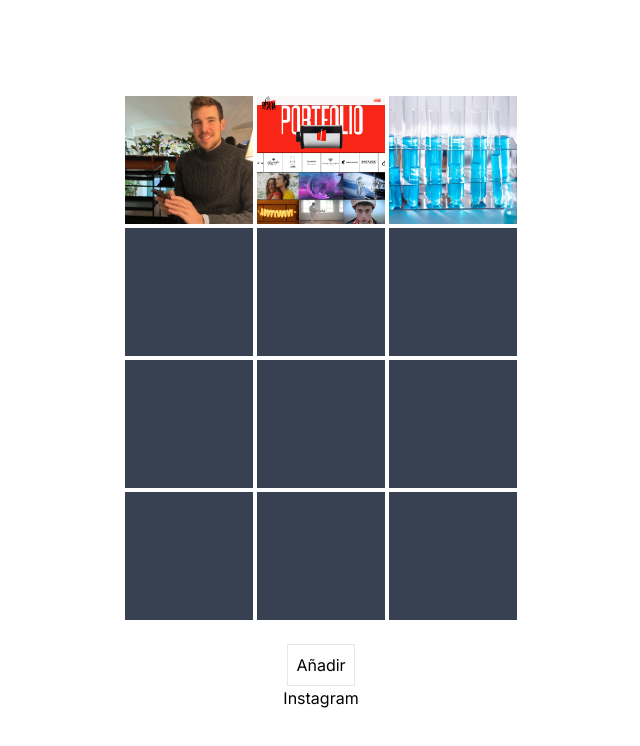
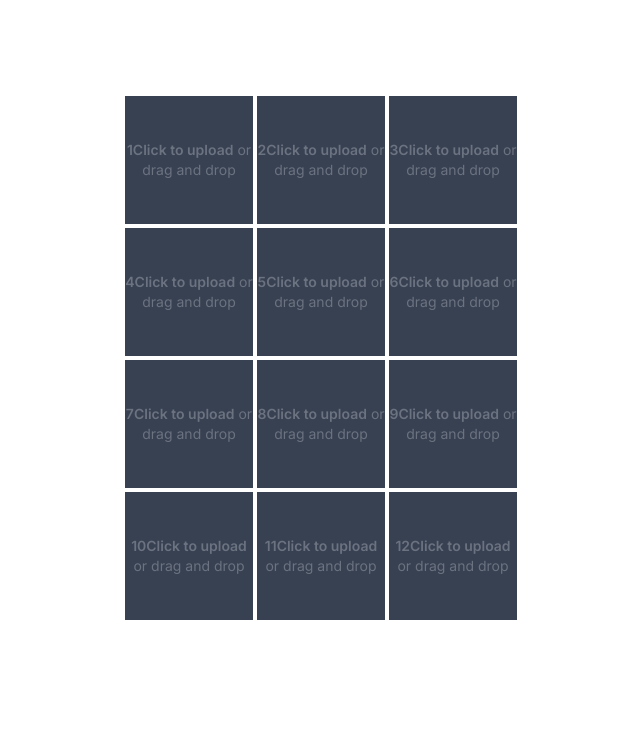
Before and after one commit to soyjaimefm/ig-planner, a Next.js app: page / in a window 1280 px wide. Shown: the top 746 px of the page, without its empty margins (319-959 px from the left). Built offline with nearby package versions, Linux system fonts and the light colour scheme; no server answers.

Commit message:
New feed img component

```diff
--- a/app/auth/page.tsx
+++ /dev/null
@@ -1,10 +0,0 @@
-import Link from "next/link";
-
-export default function AuthPage() {
-  return (
-    <main className="flex min-h-screen flex-col items-center justify-between py-24">
-
-      <Link href={`https://api.instagram.com/oauth/authorize?client_id=${process.env.NEXT_PUBLIC_INSTAGRAM_ID}&redirect_uri=${'https://ig-planner-beta.vercel.app/'}&scope=${'user_profile,user_media'}&response_type=code`}>Instagram</Link>
-    </main>
-  );
-}
--- a/app/page.tsx
+++ b/app/page.tsx
@@ -1,37 +1,23 @@
-import Image from "next/image";
-import Link from "next/link";
+import FeedImg from "@/components/feedImg";
 
 export default function Home() {
   return (
     <main className="flex min-h-screen flex-col items-center justify-between py-24">
-
-      {/* <iframe
-        src={`https://api.instagram.com/oauth/authorize?client_id=${process.env.NEXT_PUBLIC_INSTAGRAM_ID}&redirect_uri=${'https://ig-planner-beta.vercel.app/'}&scope=${'user_profile,user_media'}&response_type=code`}
-        allowFullScreen
-      /> */}
       <div className="grid grid-cols-3 gap-1">
-        <div className="bg-gray-700 size-32">
-          <img className="aspect-square object-cover" src="/jaimefm-3.jpeg" alt="" />
-        </div>
-        <div className="bg-gray-700 size-32">
-          <img className="aspect-square object-cover" src="/lapicara-web.png" alt="" />
-        </div>
-        <div className="bg-gray-700 size-32">
-          <img className="aspect-square object-cover" src="/testing-image.jpg" alt="" />
-        </div>
-        <div className="bg-gray-700 size-32"></div>
-        <div className="bg-gray-700 size-32"></div>
-        <div className="bg-gray-700 size-32"></div>
-        <div className="bg-gray-700 size-32"></div>
-        <div className="bg-gray-700 size-32"></div>
-        <div className="bg-gray-700 size-32"></div>
-        <div className="bg-gray-700 size-32"></div>
-        <div className="bg-gray-700 size-32"></div>
-        <div className="bg-gray-700 size-32"></div>
+        <FeedImg index={1} />
+        <FeedImg index={2} />
+        <FeedImg index={3} />
+        <FeedImg index={4} />
+        <FeedImg index={5} />
+        <FeedImg index={6} />
+        <FeedImg index={7} />
+        <FeedImg index={8} />
+        <FeedImg index={9} />
+        <FeedImg index={10} />
+        <FeedImg index={11} />
+        <FeedImg index={12} />
       </div>
-
-      <button className="mt-6 p-2 border">Añadir</button>
-      <Link href={`https://api.instagram.com/oauth/authorize?client_id=${process.env.NEXT_PUBLIC_INSTAGRAM_ID}&redirect_uri=${'https://ig-planner-beta.vercel.app/'}&scope=${'user_profile,user_media'}&response_type=code`}>Instagram</Link>
+      {/* <Link href={`https://api.instagram.com/oauth/authorize?client_id=${process.env.NEXT_PUBLIC_INSTAGRAM_ID}&redirect_uri=${'https://ig-planner-beta.vercel.app/'}&scope=${'user_profile,user_media'}&response_type=code`}>Instagram</Link> */}
     </main>
   );
 }
--- /dev/null
+++ b/components/feedArea.tsx
@@ -0,0 +1,12 @@
+'use client'
+import { useState } from "react";
+
+export default function FeedArea() {
+  const [fileList, setFileList] = useState<FileList>();
+
+  return (
+    <div>
+
+    </div>
+  )
+}
--- /dev/null
+++ b/components/feedImg.tsx
@@ -0,0 +1,21 @@
+'use client'
+
+import { handleInputChange, handleInputChangeDrop } from '@/utils/readFile';
+
+import { useState } from "react";
+
+export default function FeedImg({ index }) {
+  const [file, setFile] = useState('');
+
+  return (
+    <div className="bg-gray-700 size-32 hover:opacity-70">
+      {
+        file != '' ? <img className="h-full w-full object-cover" src={file} alt="" /> :
+          <label onDrop={(e) => { handleInputChangeDrop(e, setFile) }} onDragOver={(e) => { e.preventDefault() }} draggable htmlFor={'dropzone-file' + index} className="flex items-center justify-center w-full h-full cursor-pointer">
+            <p className="text-sm text-center text-gray-500 dark:text-gray-400"><span className="font-semibold">{index}Click to upload</span> or drag and drop</p>
+            <input id={'dropzone-file' + index} draggable className='hidden' type="file" accept="image/*" name="image" onChange={(e) => { handleInputChange(e, setFile) }} />
+          </label>
+      }
+    </div>
+  )
+}
--- /dev/null
+++ b/utils/readFile.js
@@ -0,0 +1,42 @@
+export function handleInputChange(e, fileSetter) {
+    e.preventDefault();
+    const files = e.target.files;
+
+    console.log('archivos selected')
+    console.log(files);
+
+    readFile(files[0], fileSetter);
+}
+
+export function handleInputChangeDrop(e, fileSetter) {
+    e.preventDefault();
+    const files = e.dataTransfer.files;
+
+    // const filteredFiles = files.filter((file) => {
+    //     return file.type.includes('image');
+    // });
+
+    // console.log('filtered files');
+    // console.log(filteredFiles);
+
+    console.log('data transfer');
+    console.log(e.dataTransfer.items)
+
+    console.log('archivos dropped:')
+    console.log(files);
+
+    readFile(files[0], fileSetter);
+}
+
+const readFile = (file, fileSetter) => {
+
+    console.log(file)
+
+    if (file) {
+        const reader = new FileReader();
+        reader.addEventListener('load', (e) => {
+            fileSetter(e.target.result);
+        });
+        reader.readAsDataURL(file);
+    }
+}
```
Also changed, not shown: package.json (+5 -5 lines).
